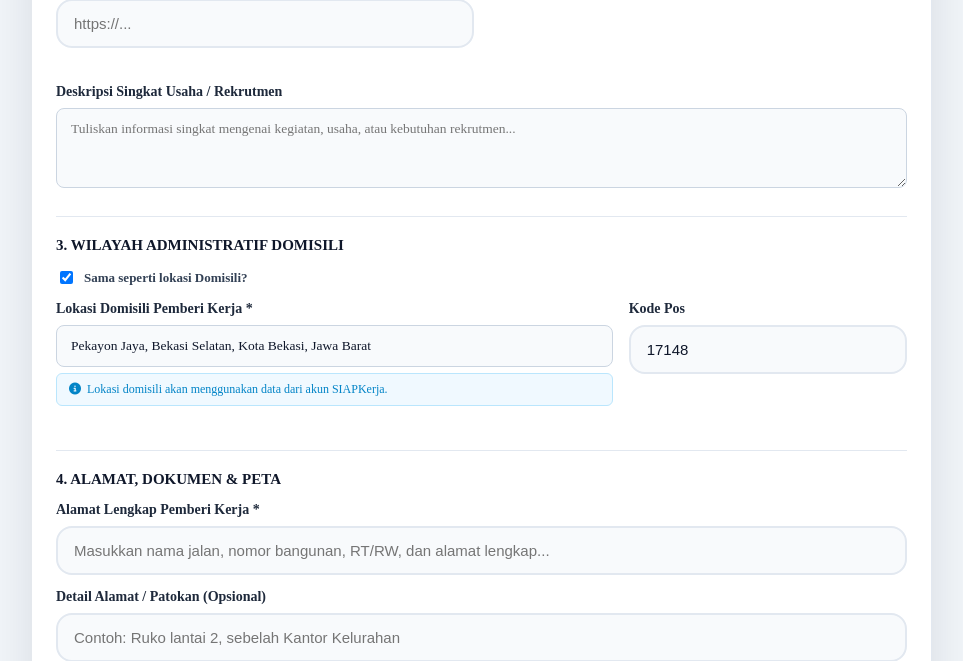
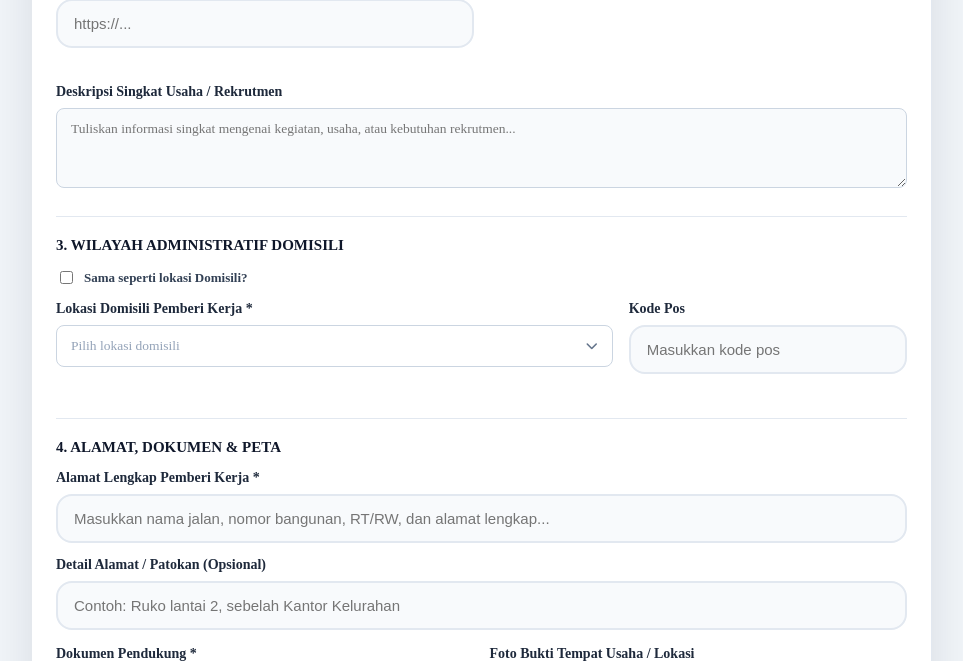
Before and after one commit to WendyDanendra/PASKER-ID, a PHP site: page /register.php in a window 1280 px wide. Shown: the part 716-1377 px from the top of the page, without its empty margins (158-1121 px from the left). Run offline with PHP 8.4, Linux system fonts and the light colour scheme.

Commit message:
still same

```diff
--- a/register.php
+++ b/register.php
@@ -116,7 +116,7 @@ if (($_SERVER['REQUEST_METHOD'] ?? 'GET') === 'POST' && ($_POST['register_action
 
                         <div style="margin-bottom:14px;">
                             <label style="font-size:13px; font-weight:600; color:#334155; display:flex; align-items:center; gap:8px; cursor:pointer;">
-                                <input type="checkbox" name="same_location_siapkerja" id="cbSameLocation" value="1" checked>
+                                <input type="checkbox" name="same_location_siapkerja" id="cbSameLocation" value="1">
                                 <span>Sama seperti lokasi Domisili?</span>
                             </label>
                         </div>
@@ -132,7 +132,7 @@ if (($_SERVER['REQUEST_METHOD'] ?? 'GET') === 'POST' && ($_POST['register_action
                             <div class="field" style="position: relative;">
                                 <label>Lokasi Domisili Pemberi Kerja <span class="req">*</span></label>
                                 <div id="hierarchicalLocationInput" class="hierarchical-loc-field" tabindex="0">
-                                    <span id="locDisplayValue">Lokasi domisili akan menggunakan data dari akun SIAPKerja.</span>
+                                    <span id="locDisplayValue" class="placeholder">Pilih lokasi domisili</span>
                                     <i id="locCaret" class="fa-solid fa-chevron-down" style="color:#64748b; font-size:12px;"></i>
                                 </div>
 
@@ -143,7 +143,7 @@ if (($_SERVER['REQUEST_METHOD'] ?? 'GET') === 'POST' && ($_POST['register_action
                                     <div id="locOptionsList" class="loc-options-list"></div>
                                 </div>
 
-                                <div id="siapkerjaNotice" style="color:#0284c7; font-size:12px; margin-top:6px; background:#f0f9ff; padding:8px 12px; border-radius:6px; border:1px solid #bae6fd; font-weight:500;">
+                                <div id="siapkerjaNotice" style="display:none; color:#0284c7; font-size:12px; margin-top:6px; background:#f0f9ff; padding:8px 12px; border-radius:6px; border:1px solid #bae6fd; font-weight:500;">
                                     <i class="fa-solid fa-circle-info" style="margin-right:6px;"></i>Lokasi domisili akan menggunakan data dari akun SIAPKerja.
                                 </div>
                             </div>
```
